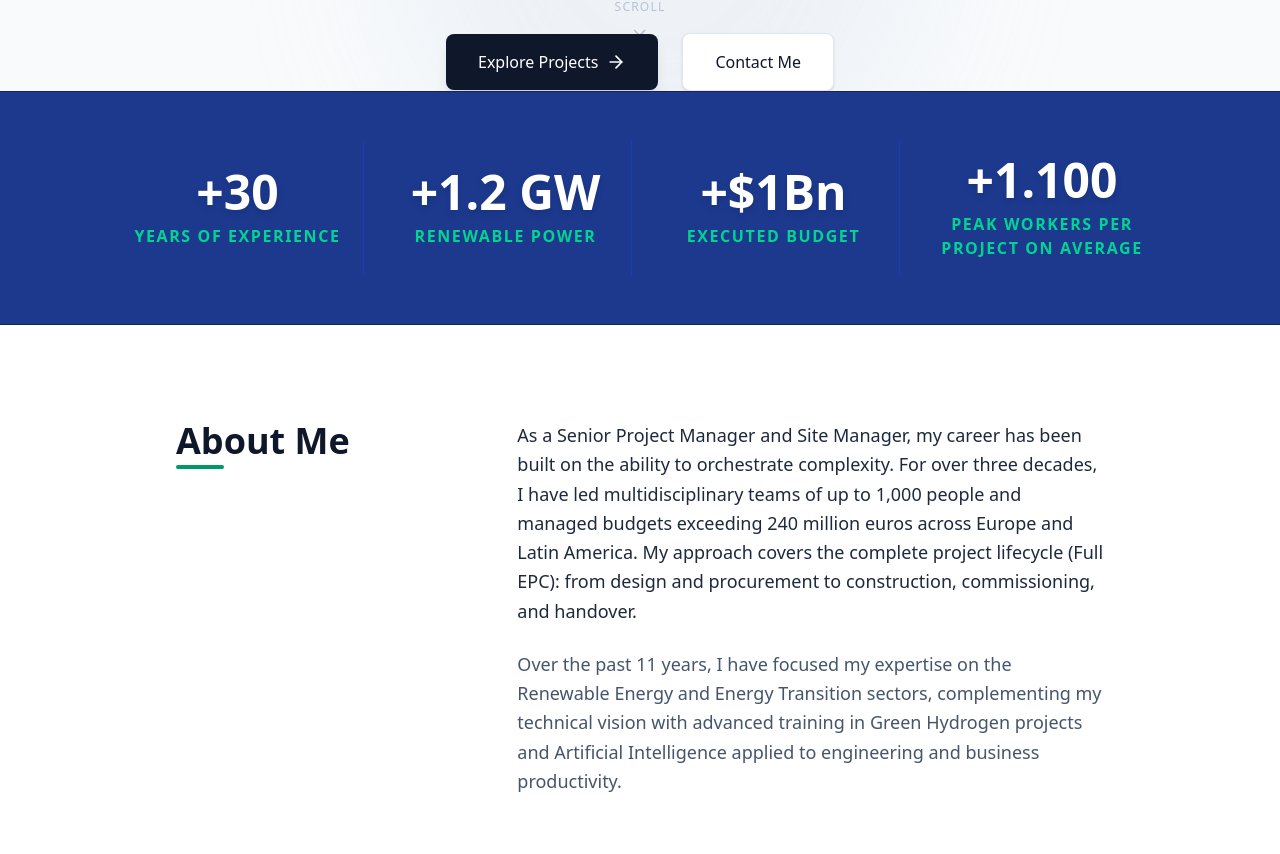
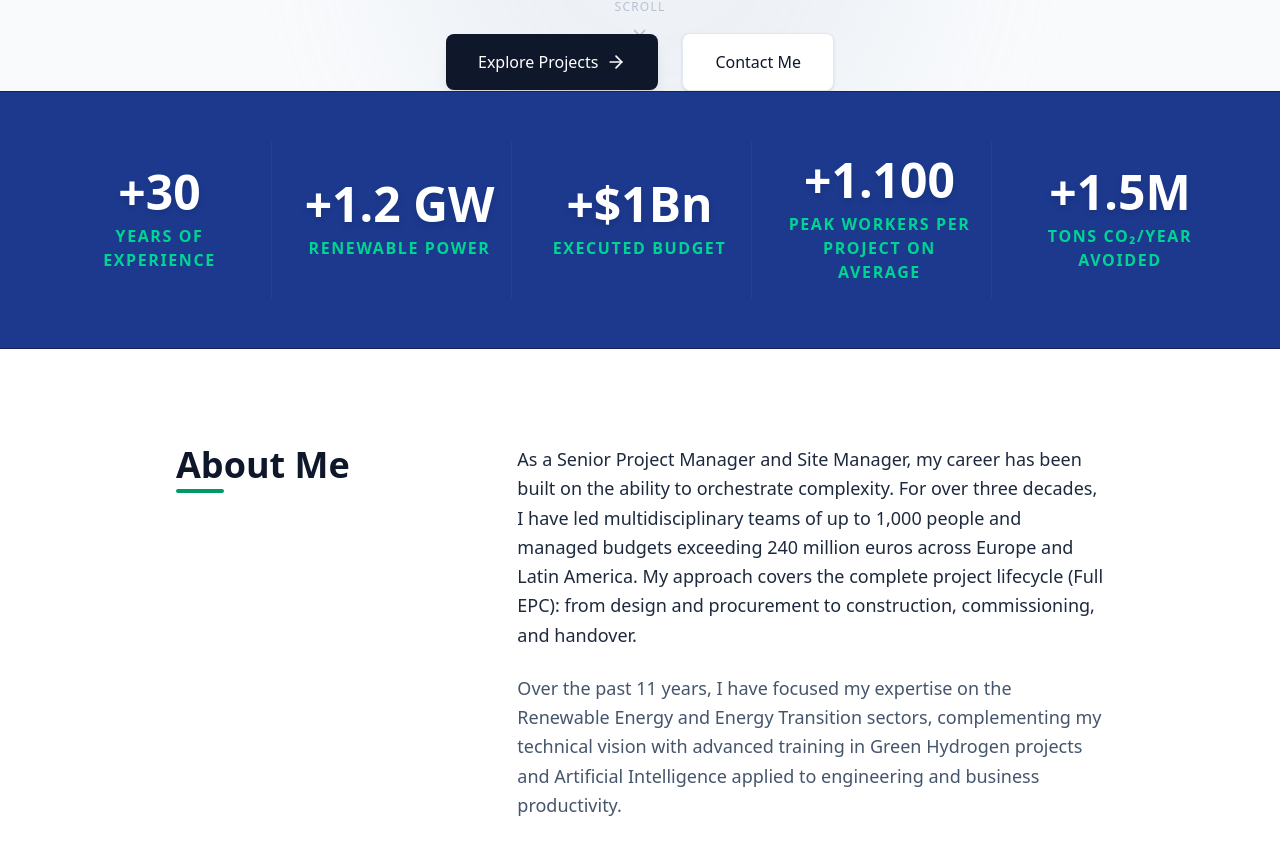
Before and after one commit to anxo68/professional-portfolio-anxo-ferreiros, a Next.js app: page /en in a window 1280 px wide. Shown: the part 1039-1893 px from the top of the page. Built offline with nearby package versions, Linux system fonts and the light colour scheme.

Commit message:
preparando código para Vercel

```diff
--- a/src/components/ImpactMetrics.tsx
+++ b/src/components/ImpactMetrics.tsx
@@ -8,13 +8,14 @@ export default function ImpactMetrics() {
     { value: t('exp'), label: t('expLabel') },
     { value: t('power'), label: t('powerLabel') },
     { value: t('budget'), label: t('budgetLabel') },
-    { value: t('team'), label: t('teamLabel') }
+    { value: t('team'), label: t('teamLabel') },
+    { value: t('co2'), label: t('co2Label') }
   ];
 
   return (
     <section className="py-12 bg-blue-900 dark:bg-slate-950 border-y border-blue-950 dark:border-slate-900 transition-colors duration-300">
-      <div className="container mx-auto px-6 md:px-12 max-w-6xl">
-        <div className="grid grid-cols-2 md:grid-cols-4 gap-8 md:gap-4 divide-x-0 md:divide-x divide-blue-800 dark:divide-slate-800 text-center">
+      <div className="container mx-auto px-6 md:px-12 max-w-7xl">
+        <div className="grid grid-cols-2 lg:grid-cols-5 gap-8 lg:gap-4 divide-x-0 md:divide-x divide-blue-800 dark:divide-slate-800 text-center">
           {metrics.map((metric, index) => (
             <div key={index} className="flex flex-col items-center justify-center p-4">
               <span className="text-4xl md:text-5xl font-extrabold text-white mb-2 drop-shadow-md">
--- a/src/messages/en.json
+++ b/src/messages/en.json
@@ -168,7 +168,9 @@
     "budget": "+$1Bn",
     "budgetLabel": "Executed Budget",
     "team": "+1.100",
-    "teamLabel": "Peak Workers per Project on Average"
+    "teamLabel": "Peak Workers per Project on Average",
+    "co2": "+1.5M",
+    "co2Label": "Tons CO₂/year avoided"
   },
   "Clients": {
     "title": "Top-tier companies trusting my management"
--- a/src/messages/es.json
+++ b/src/messages/es.json
@@ -168,7 +168,9 @@
     "budget": "+$1.000M",
     "budgetLabel": "Presupuesto Ejecutado",
     "team": "+1.100",
-    "teamLabel": "Operarios-Pico Promedio por Proyecto"
+    "teamLabel": "Operarios-Pico Promedio por Proyecto",
+    "co2": "+1.5M",
+    "co2Label": "Ton. CO₂/año evitadas"
   },
   "Clients": {
     "title": "Empresas de primer nivel que confían en mi gestión"
--- a/src/messages/gl.json
+++ b/src/messages/gl.json
@@ -168,7 +168,9 @@
     "budget": "+$1.000M",
     "budgetLabel": "Orzamento Executado",
     "team": "+1.100",
-    "teamLabel": "Operarios-Pico Promedio por Proxecto"
+    "teamLabel": "Operarios-Pico Promedio por Proxecto",
+    "co2": "+1.5M",
+    "co2Label": "Ton. CO₂/ano evitadas"
   },
   "Clients": {
     "title": "Empresas de primeiro nivel que confían na miña xestión"
```
